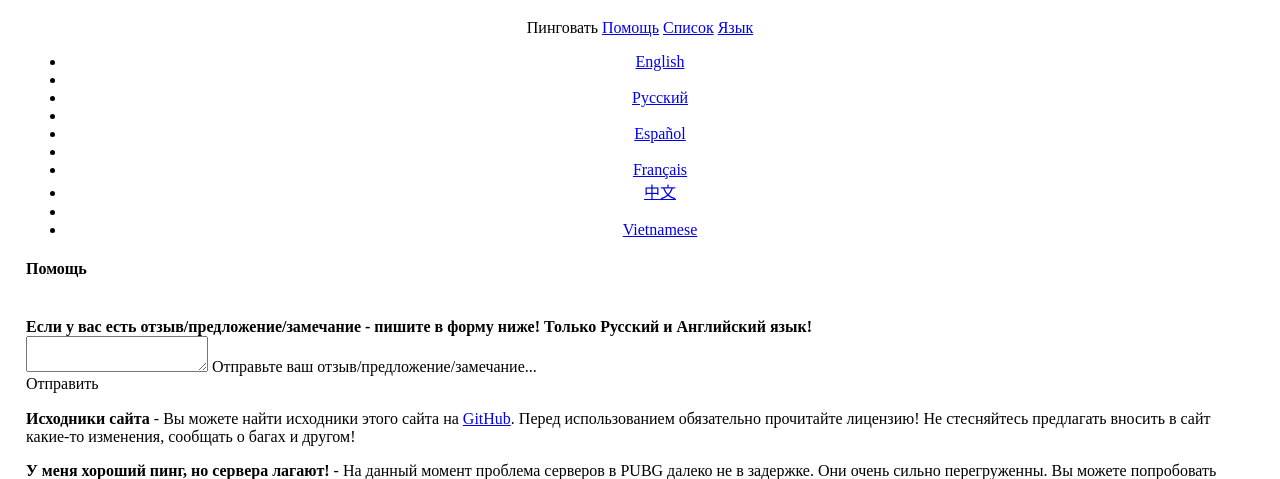
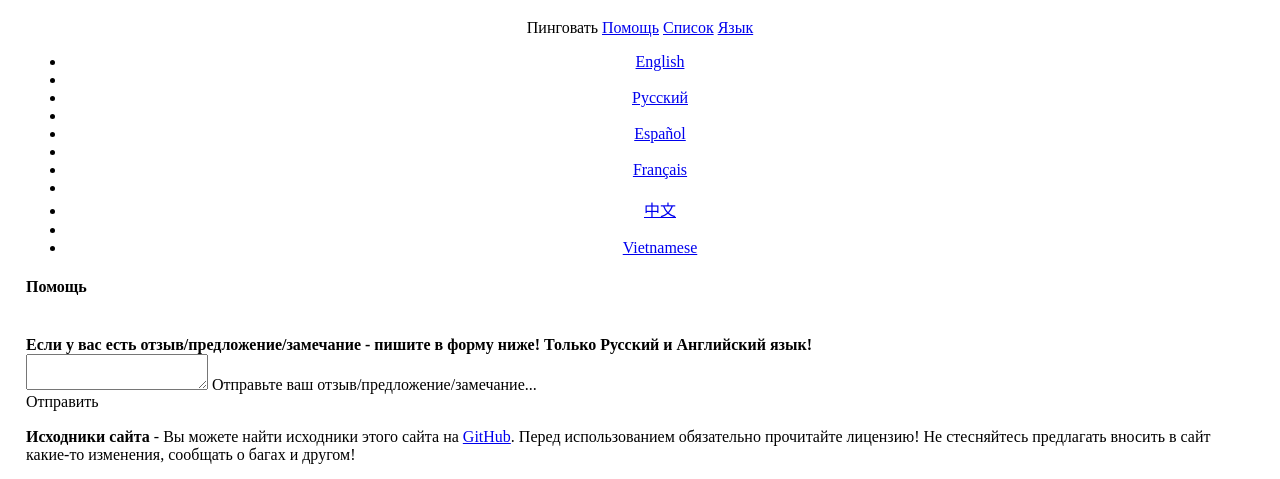
Before and after one commit to Disquse/PUBGServersPing, a PHP site: template pages/ru.php in a window 1280 px wide. Shown: the part 786-1265 px from the top of the page. Run offline with PHP 8.4, Linux system fonts and the light colour scheme; the template is opened without the code that fills it, so the values that code supplies are empty; some libraries are stand-ins or nearby versions.

Commit message:
Replenish <li class="divider"></li> in ru.php

```diff
--- a/pages/ru.php
+++ b/pages/ru.php
@@ -151,7 +151,8 @@
 				<li><a href="/es">Español</a></li>
 				<li class="divider"></li>
 				<li><a href="/fr">Français</a></li>
-                                <li><a href="/cn">中文</a></li>
+				<li class="divider"></li>
+				<li><a href="/cn">中文</a></li>
                 <li class="divider"></li>
                 <li><a href="/vi">Vietnamese</a></li>
 			</ul>
```
